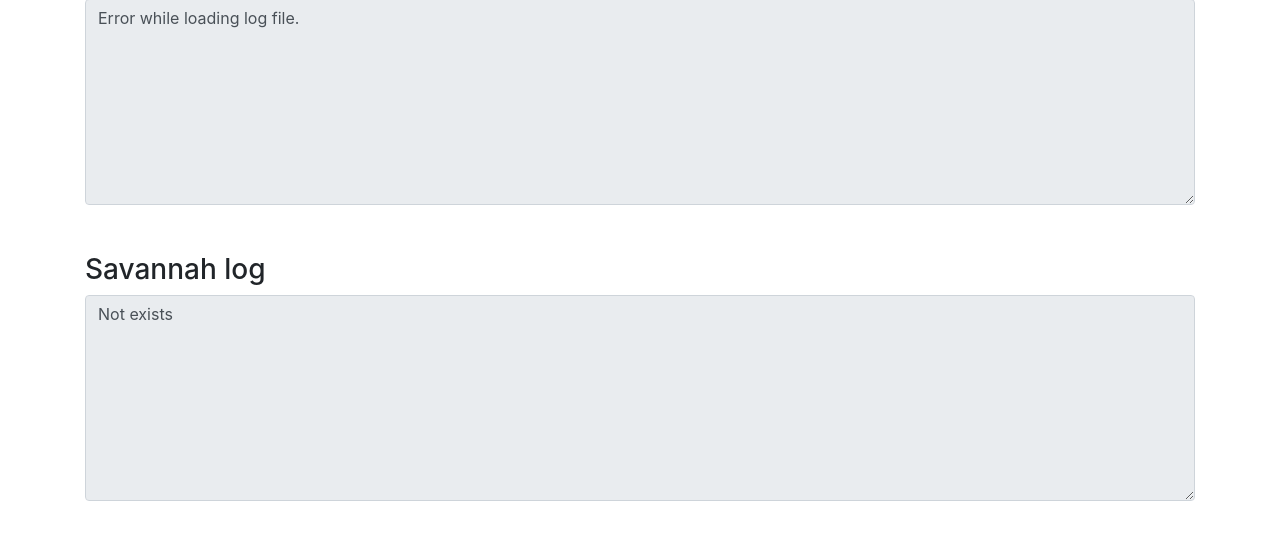
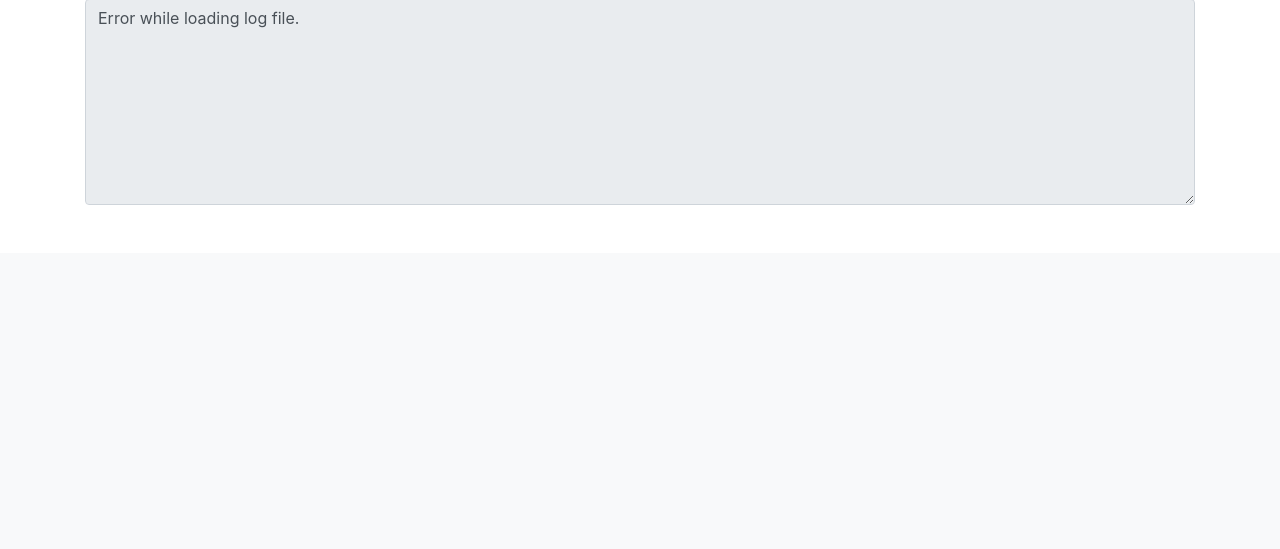
Before and after one commit to AnaLGiN83/Savannah, a Flask app: page /settings in a window 1280 px wide. Shown: the part 568-1117 px from the top of the page. After the commit the page ends 773 px from the top, so only its background shows below. Run offline with Flask 2, Linux system fonts and the light colour scheme; a user stored in the database is signed in; some libraries are stand-ins or nearby versions.

Commit message:
Remove savannah log

```diff
--- a/app/controllers.py
+++ b/app/controllers.py
@@ -94,9 +94,5 @@ def get_suricata_log():
     return utils.tail(config.SURICATA_LOG_PATH, 50)
 
 
-def get_savannah_log():
-    return 0, "Not exists"
-
-
 def update_rules():
     return utils.suricata_update()
--- a/app/templates/settings.html
+++ b/app/templates/settings.html
@@ -19,12 +19,6 @@
     <div class="mb-5">
         <textarea class="form-control" id="suricata-log" rows="8" readonly>{% if suricata_error %}Error while loading log file.
             {% else %}{{ suricata_log }}
-            {% endif %}</textarea>
-    </div>
-    <h3>Savannah log</h3>
-    <div class="mb-5">
-        <textarea class="form-control" id="savannah-log" rows="8" readonly>{% if savannah_error %} Error while loading log file.
-            {% else %}{{ savannah_log }}
             {% endif %}</textarea>
     </div>
     <script>
--- a/app/views.py
+++ b/app/views.py
@@ -30,9 +30,7 @@ def settings_get():
     if not current_user.is_admin:
         return abort(404)
     suricata_error, suricata_log = controllers.get_suricata_log()
-    savannah_error, savannah_log = controllers.get_savannah_log()
-    return render_template('settings.html', suricata_error=suricata_error, savannah_error=savannah_error,
-                           suricata_log=suricata_log, savannah_log=savannah_log)
+    return render_template('settings.html', suricata_error=suricata_error, suricata_log=suricata_log)
 
 
 @app.route('/settings', methods=['POST'])
```
